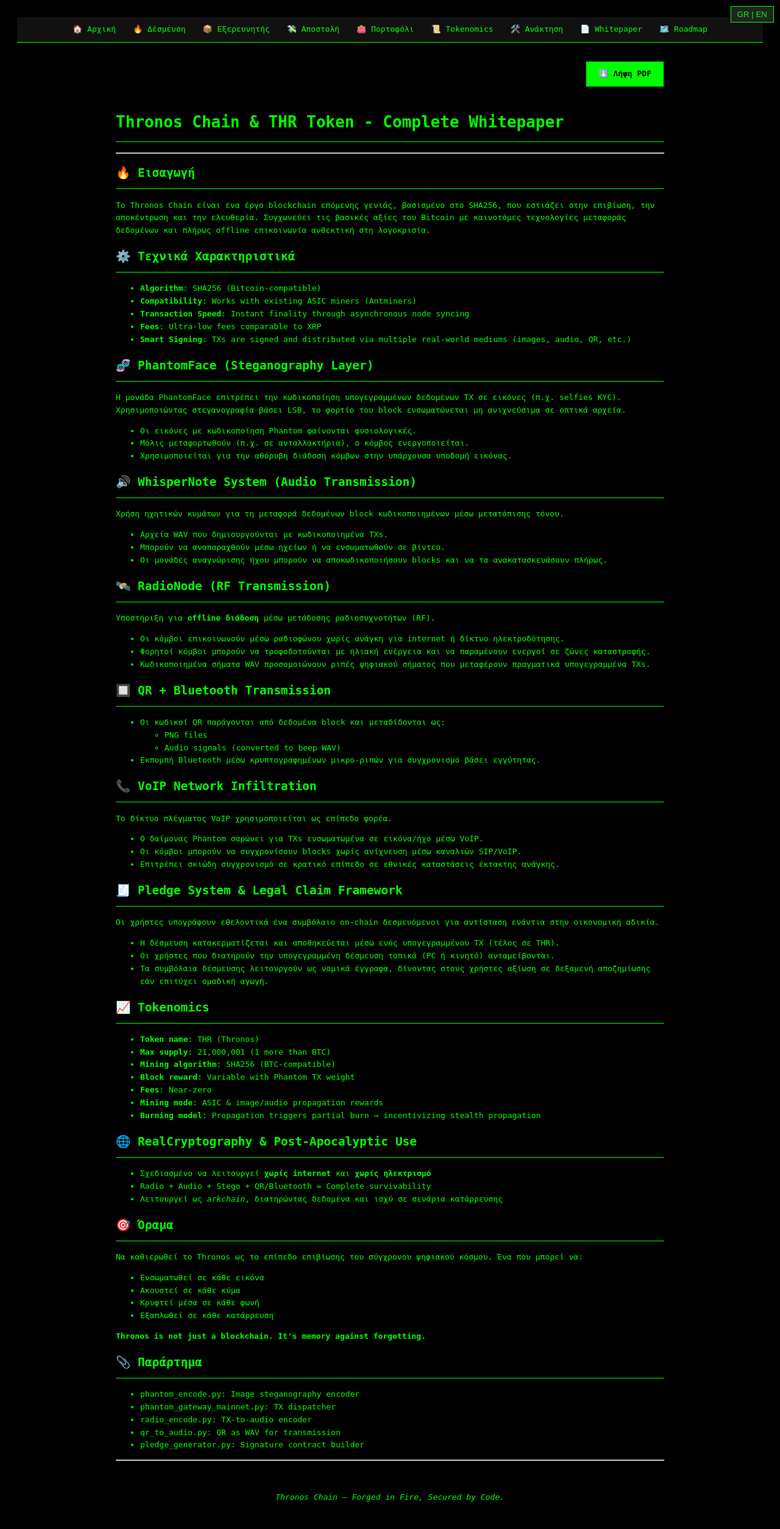
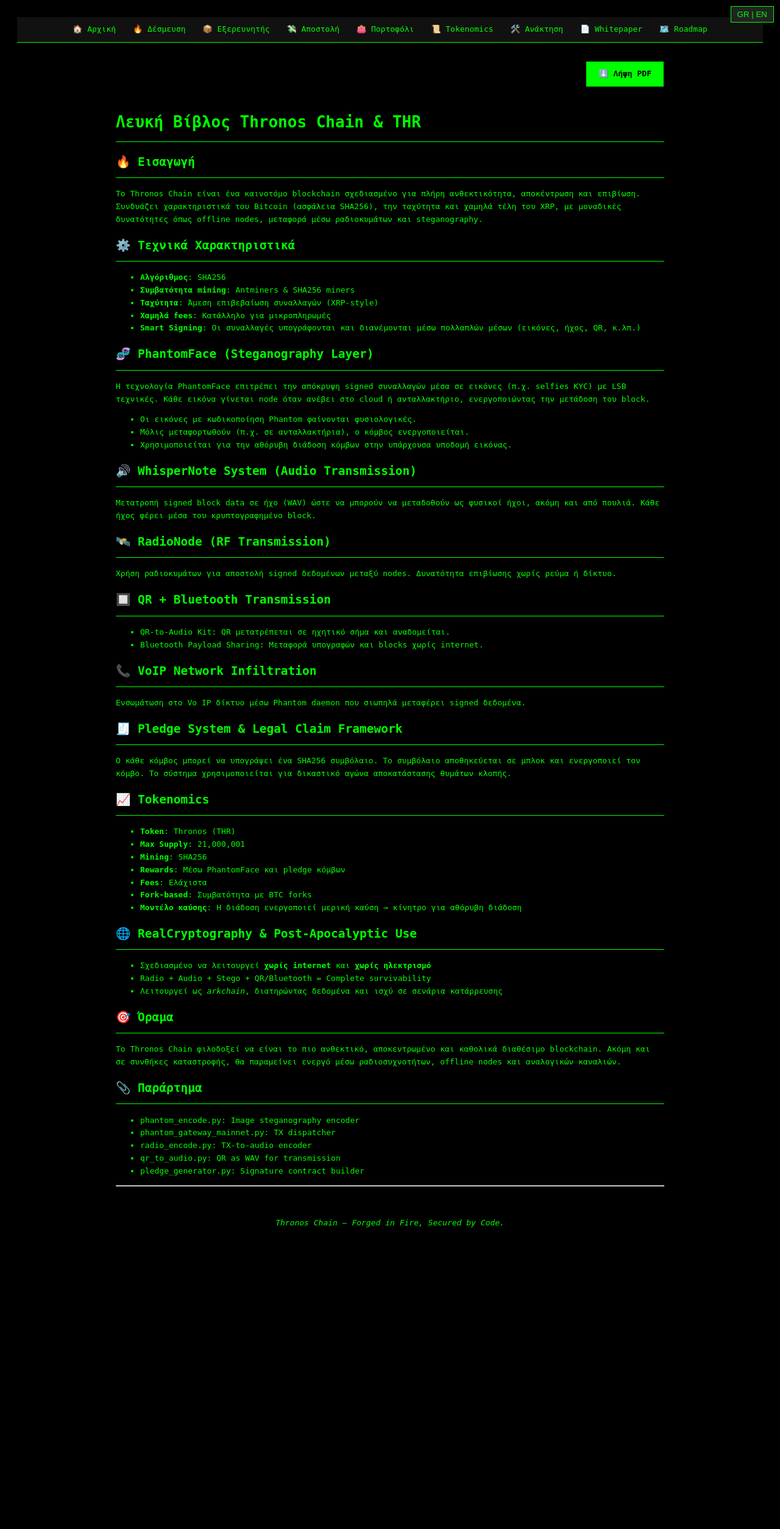
Before and after one commit to Tsipchain/thronos-V3, a Flask app: page /whitepaper in a window 1280 px wide. Shown: the whole page at 61% size. After the commit the page ends 2013 px from the top, so only its background shows below. Run offline with Flask 2, Linux system fonts and the light colour scheme.

Commit message:
Update whitepaper.html

```diff
--- a/templates/whitepaper.html
+++ b/templates/whitepaper.html
@@ -85,27 +85,41 @@
     </a>
   </div>
 
-  <h1>Thronos Chain & THR Token - Complete Whitepaper</h1>
-  <hr>
+  <h1><span class="lang-el">Λευκή Βίβλος Thronos Chain & THR</span><span class="lang-en">Thronos Chain & THR Token - Complete Whitepaper</span></h1>
 
   <h2>🔥 <span class="lang-el">Εισαγωγή</span><span class="lang-en">Introduction</span></h2>
   <p>
-    <span class="lang-el">Το Thronos Chain είναι ένα έργο blockchain επόμενης γενιάς, βασισμένο στο SHA256, που εστιάζει στην επιβίωση, την αποκέντρωση και την ελευθερία. Συγχωνεύει τις βασικές αξίες του Bitcoin με καινοτόμες τεχνολογίες μεταφοράς δεδομένων και πλήρως offline επικοινωνία ανθεκτική στη λογοκρισία.</span>
+    <span class="lang-el">Το Thronos Chain είναι ένα καινοτόμο blockchain σχεδιασμένο για πλήρη ανθεκτικότητα, αποκέντρωση και επιβίωση. Συνδυάζει χαρακτηριστικά του Bitcoin (ασφάλεια SHA256), την ταχύτητα και χαμηλά τέλη του XRP, με μοναδικές δυνατότητες όπως offline nodes, μεταφορά μέσω ραδιοκυμάτων και steganography.</span>
     <span class="lang-en">Thronos Chain is a next-generation, SHA256-based blockchain project focused on survivability, decentralization, and freedom. It merges the core values of Bitcoin with innovative data transport technologies and fully offline, censorship-resistant communication.</span>
   </p>
 
   <h2>⚙️ <span class="lang-el">Τεχνικά Χαρακτηριστικά</span><span class="lang-en">Technical Characteristics</span></h2>
   <ul>
-    <li><strong>Algorithm</strong>: SHA256 (Bitcoin-compatible)</li>
-    <li><strong>Compatibility</strong>: Works with existing ASIC miners (Antminers)</li>
-    <li><strong>Transaction Speed</strong>: Instant finality through asynchronous node syncing</li>
-    <li><strong>Fees</strong>: Ultra-low fees comparable to XRP</li>
-    <li><strong>Smart Signing</strong>: TXs are signed and distributed via multiple real-world mediums (images, audio, QR, etc.)</li>
+    <li>
+        <span class="lang-el"><strong>Αλγόριθμος</strong>: SHA256</span>
+        <span class="lang-en"><strong>Algorithm</strong>: SHA256 (Bitcoin-compatible)</span>
+    </li>
+    <li>
+        <span class="lang-el"><strong>Συμβατότητα mining</strong>: Antminers & SHA256 miners</span>
+        <span class="lang-en"><strong>Compatibility</strong>: Works with existing ASIC miners (Antminers)</span>
+    </li>
+    <li>
+        <span class="lang-el"><strong>Ταχύτητα</strong>: Άμεση επιβεβαίωση συναλλαγών (XRP-style)</span>
+        <span class="lang-en"><strong>Transaction Speed</strong>: Instant finality through asynchronous node syncing</span>
+    </li>
+    <li>
+        <span class="lang-el"><strong>Χαμηλά fees</strong>: Κατάλληλο για μικροπληρωμές</span>
+        <span class="lang-en"><strong>Fees</strong>: Ultra-low fees comparable to XRP</span>
+    </li>
+    <li>
+        <span class="lang-el"><strong>Smart Signing</strong>: Οι συναλλαγές υπογράφονται και διανέμονται μέσω πολλαπλών μέσων (εικόνες, ήχος, QR, κ.λπ.)</span>
+        <span class="lang-en"><strong>Smart Signing</strong>: TXs are signed and distributed via multiple real-world mediums (images, audio, QR, etc.)</span>
+    </li>
   </ul>
 
   <h2>🧬 PhantomFace (Steganography Layer)</h2>
   <p>
-    <span class="lang-el">Η μονάδα PhantomFace επιτρέπει την κωδικοποίηση υπογεγραμμένων δεδομένων TX σε εικόνες (π.χ. selfies KYC). Χρησιμοποιώντας στεγανογραφία βάσει LSB, το φορτίο του block ενσωματώνεται μη ανιχνεύσιμα σε οπτικά αρχεία.</span>
+    <span class="lang-el">Η τεχνολογία PhantomFace επιτρέπει την απόκρυψη signed συναλλαγών μέσα σε εικόνες (π.χ. selfies KYC) με LSB τεχνικές. Κάθε εικόνα γίνεται node όταν ανέβει στο cloud ή ανταλλακτήριο, ενεργοποιώντας την μετάδοση του block.</span>
     <span class="lang-en">The PhantomFace module allows encoding of signed TX data into images (e.g., KYC selfies). Using LSB-based steganography, the block payload is undetectably embedded into visual files.</span>
   </p>
   <ul>
@@ -116,68 +130,61 @@
 
   <h2>🔊 WhisperNote System (Audio Transmission)</h2>
   <p>
-    <span class="lang-en">Using sound waves to carry block payloads encoded via tone-shifting.</span>
-    <span class="lang-el">Χρήση ηχητικών κυμάτων για τη μεταφορά δεδομένων block κωδικοποιημένων μέσω μετατόπισης τόνου.</span>
+    <span class="lang-el">Μετατροπή signed block data σε ήχο (WAV) ώστε να μπορούν να μεταδοθούν ως φυσικοί ήχοι, ακόμη και από πουλιά. Κάθε ήχος φέρει μέσα του κρυπτογραφημένο block.</span>
+    <span class="lang-en">Using sound waves to carry block payloads encoded via tone-shifting. WAV files created with encoded TXs can be played via speakers or embedded in videos. Audio recognition modules can decode blocks and reconstruct them fully.</span>
   </p>
-  <ul>
-    <li><span class="lang-en">WAV files created with encoded TXs.</span><span class="lang-el">Αρχεία WAV που δημιουργούνται με κωδικοποιημένα TXs.</span></li>
-    <li><span class="lang-en">Can be played via speakers or embedded in videos.</span><span class="lang-el">Μπορούν να αναπαραχθούν μέσω ηχείων ή να ενσωματωθούν σε βίντεο.</span></li>
-    <li><span class="lang-en">Audio recognition modules can decode blocks and reconstruct them fully.</span><span class="lang-el">Οι μονάδες αναγνώρισης ήχου μπορούν να αποκωδικοποιήσουν blocks και να τα ανακατασκευάσουν πλήρως.</span></li>
-  </ul>
 
   <h2>🛰️ RadioNode (RF Transmission)</h2>
   <p>
-    <span class="lang-en">Support for <strong>offline propagation</strong> through RF-based transmission.</span>
-    <span class="lang-el">Υποστήριξη για <strong>offline διάδοση</strong> μέσω μετάδοσης ραδιοσυχνοτήτων (RF).</span>
+    <span class="lang-el">Χρήση ραδιοκυμάτων για αποστολή signed δεδομένων μεταξύ nodes. Δυνατότητα επιβίωσης χωρίς ρεύμα ή δίκτυο.</span>
+    <span class="lang-en">Support for <strong>offline propagation</strong> through RF-based transmission. Nodes communicate via radio without need for internet or power grid. Portable nodes can be solar-powered and remain active in disaster zones.</span>
   </p>
-  <ul>
-    <li><span class="lang-en">Nodes communicate via radio without need for internet or power grid.</span><span class="lang-el">Οι κόμβοι επικοινωνούν μέσω ραδιοφώνου χωρίς ανάγκη για internet ή δίκτυο ηλεκτροδότησης.</span></li>
-    <li><span class="lang-en">Portable nodes can be solar-powered and remain active in disaster zones.</span><span class="lang-el">Φορητοί κόμβοι μπορούν να τροφοδοτούνται με ηλιακή ενέργεια και να παραμένουν ενεργοί σε ζώνες καταστροφής.</span></li>
-    <li><span class="lang-en">Encoded WAV signals simulate digital signal bursts carrying real signed TXs.</span><span class="lang-el">Κωδικοποιημένα σήματα WAV προσομοιώνουν ριπές ψηφιακού σήματος που μεταφέρουν πραγματικά υπογεγραμμένα TXs.</span></li>
-  </ul>
 
   <h2>🔲 QR + Bluetooth Transmission</h2>
   <ul>
-    <li><span class="lang-en">QR codes are generated from block payloads and transmitted as:</span><span class="lang-el">Οι κωδικοί QR παράγονται από δεδομένα block και μεταδίδονται ως:</span>
-      <ul>
-        <li>PNG files</li>
-        <li>Audio signals (converted to beep WAV)</li>
-      </ul>
+    <li>
+        <span class="lang-el">QR-to-Audio Kit: QR μετατρέπεται σε ηχητικό σήμα και αναδομείται.</span>
+        <span class="lang-en">QR codes are generated from block payloads and transmitted as PNG files or Audio signals (converted to beep WAV).</span>
     </li>
-    <li><span class="lang-en">Bluetooth broadcasting via encrypted microbursts for proximity-based sync.</span><span class="lang-el">Εκπομπή Bluetooth μέσω κρυπτογραφημένων μικρο-ριπών για συγχρονισμό βάσει εγγύτητας.</span></li>
+    <li>
+        <span class="lang-el">Bluetooth Payload Sharing: Μεταφορά υπογραφών και blocks χωρίς internet.</span>
+        <span class="lang-en">Bluetooth broadcasting via encrypted microbursts for proximity-based sync.</span>
+    </li>
   </ul>
 
   <h2>📞 VoIP Network Infiltration</h2>
   <p>
-    <span class="lang-en">The VoIP mesh network is used as a carrier layer.</span>
-    <span class="lang-el">Το δίκτυο πλέγματος VoIP χρησιμοποιείται ως επίπεδο φορέα.</span>
+    <span class="lang-el">Ενσωμάτωση στο Vo IP δίκτυο  μέσω Phantom daemon που σιωπηλά μεταφέρει signed δεδομένα.</span>
+    <span class="lang-en">The VoIP mesh network is used as a carrier layer. Phantom daemon scans for TXs embedded in image/audio over VoIP. Nodes can sync blocks without detection via SIP/VoIP channels.</span>
   </p>
-  <ul>
-    <li><span class="lang-en">Phantom daemon scans for TXs embedded in image/audio over VoIP.</span><span class="lang-el">Ο δαίμονας Phantom σαρώνει για TXs ενσωματωμένα σε εικόνα/ήχο μέσω VoIP.</span></li>
-    <li><span class="lang-en">Nodes can sync blocks without detection via SIP/VoIP channels.</span><span class="lang-el">Οι κόμβοι μπορούν να συγχρονίσουν blocks χωρίς ανίχνευση μέσω καναλιών SIP/VoIP.</span></li>
-    <li><span class="lang-en">Allows state-level shadow synchronization in national emergencies.</span><span class="lang-el">Επιτρέπει σκιώδη συγχρονισμό σε κρατικό επίπεδο σε εθνικές καταστάσεις έκτακτης ανάγκης.</span></li>
-  </ul>
 
   <h2>🧾 Pledge System & Legal Claim Framework</h2>
   <p>
-    <span class="lang-en">Users voluntarily sign an on-chain contract pledging resistance against financial injustice (e.g., MM exchanges, manipulated futures).</span>
-    <span class="lang-el">Οι χρήστες υπογράφουν εθελοντικά ένα συμβόλαιο on-chain δεσμευόμενοι για αντίσταση ενάντια στην οικονομική αδικία.</span>
+    <span class="lang-el">Ο κάθε κόμβος μπορεί να υπογράψει ένα SHA256 συμβόλαιο. Το συμβόλαιο αποθηκεύεται σε μπλοκ και ενεργοποιεί τον κόμβο. Το σύστημα χρησιμοποιείται για δικαστικό αγώνα αποκατάστασης θυμάτων κλοπής.</span>
+    <span class="lang-en">Users voluntarily sign an on-chain contract pledging resistance against financial injustice. The pledge is hashed and stored via a signed TX. Pledge contracts act as legal standing documents, giving users claim to compensation pool if class action succeeds.</span>
   </p>
-  <ul>
-    <li><span class="lang-en">The pledge is hashed and stored via a signed TX (fee in THR).</span><span class="lang-el">Η δέσμευση κατακερματίζεται και αποθηκεύεται μέσω ενός υπογεγραμμένου TX (τέλος σε THR).</span></li>
-    <li><span class="lang-en">Users keeping the signed pledge locally (PC or mobile) are rewarded.</span><span class="lang-el">Οι χρήστες που διατηρούν την υπογεγραμμένη δέσμευση τοπικά (PC ή κινητό) ανταμείβονται.</span></li>
-    <li><span class="lang-en">Pledge contracts act as legal standing documents, giving users claim to compensation pool if class action succeeds.</span><span class="lang-el">Τα συμβόλαια δέσμευσης λειτουργούν ως νομικά έγγραφα, δίνοντας στους χρήστες αξίωση σε δεξαμενή αποζημίωσης εάν επιτύχει ομαδική αγωγή.</span></li>
-  </ul>
 
   <h2>📈 Tokenomics</h2>
   <ul>
-    <li><strong>Token name</strong>: THR (Thronos)</li>
-    <li><strong>Max supply</strong>: 21,000,001 (1 more than BTC)</li>
-    <li><strong>Mining algorithm</strong>: SHA256 (BTC-compatible)</li>
-    <li><strong>Block reward</strong>: Variable with Phantom TX weight</li>
-    <li><strong>Fees</strong>: Near-zero</li>
-    <li><strong>Mining mode</strong>: ASIC & image/audio propagation rewards</li>
-    <li><strong>Burning model</strong>: Propagation triggers partial burn → incentivizing stealth propagation</li>
+    <li><strong>Token</strong>: Thronos (THR)</li>
+    <li><strong>Max Supply</strong>: 21,000,001</li>
+    <li><strong>Mining</strong>: SHA256</li>
+    <li>
+        <span class="lang-el"><strong>Rewards</strong>: Μέσω PhantomFace και pledge κόμβων</span>
+        <span class="lang-en"><strong>Block reward</strong>: Variable with Phantom TX weight</span>
+    </li>
+    <li>
+        <span class="lang-el"><strong>Fees</strong>: Ελάχιστα</span>
+        <span class="lang-en"><strong>Fees</strong>: Near-zero</span>
+    </li>
+    <li>
+        <span class="lang-el"><strong>Fork-based</strong>: Συμβατότητα με BTC forks</span>
+        <span class="lang-en"><strong>Mining mode</strong>: ASIC & image/audio propagation rewards</span>
+    </li>
+    <li>
+        <span class="lang-en"><strong>Burning model</strong>: Propagation triggers partial burn → incentivizing stealth propagation</span>
+        <span class="lang-el"><strong>Μοντέλο καύσης</strong>: Η διάδοση ενεργοποιεί μερική καύση → κίνητρο για αθόρυβη διάδοση</span>
+    </li>
   </ul>
 
   <h2>🌐 RealCryptography & Post-Apocalyptic Use</h2>
@@ -189,16 +196,9 @@
 
   <h2>🎯 <span class="lang-el">Όραμα</span><span class="lang-en">Vision</span></h2>
   <p>
-    <span class="lang-en">To establish Thronos as the survival layer of the modern digital world. One that can be:</span>
-    <span class="lang-el">Να καθιερωθεί το Thronos ως το επίπεδο επιβίωσης του σύγχρονου ψηφιακού κόσμου. Ένα που μπορεί να:</span>
+    <span class="lang-el">Το Thronos Chain φιλοδοξεί να είναι το πιο ανθεκτικό, αποκεντρωμένο και καθολικά διαθέσιμο blockchain. Ακόμη και σε συνθήκες καταστροφής, θα παραμείνει ενεργό μέσω ραδιοσυχνοτήτων, offline nodes και αναλογικών καναλιών.</span>
+    <span class="lang-en">To establish Thronos as the survival layer of the modern digital world. One that can be embedded in every image, heard in every wave, and hidden inside every voice. <strong>Thronos is not just a blockchain. It's memory against forgetting.</strong></span>
   </p>
-  <ul>
-    <li><span class="lang-en">Embedded in every image</span><span class="lang-el">Ενσωματωθεί σε κάθε εικόνα</span></li>
-    <li><span class="lang-en">Heard in every wave</span><span class="lang-el">Ακουστεί σε κάθε κύμα</span></li>
-    <li><span class="lang-en">Hidden inside every voice</span><span class="lang-el">Κρυφτεί μέσα σε κάθε φωνή</span></li>
-    <li><span class="lang-en">Spread across every collapse</span><span class="lang-el">Εξαπλωθεί σε κάθε κατάρρευση</span></li>
-  </ul>
-  <p><strong>Thronos is not just a blockchain. It's memory against forgetting.</strong></p>
 
   <h2>📎 <span class="lang-el">Παράρτημα</span><span class="lang-en">Appendix</span></h2>
   <ul>
```
